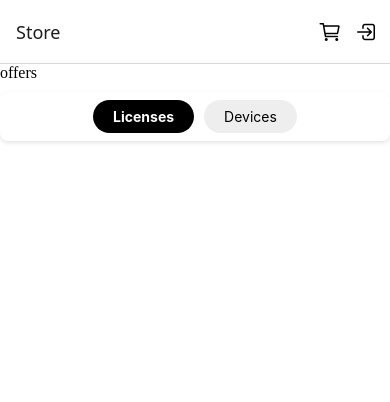
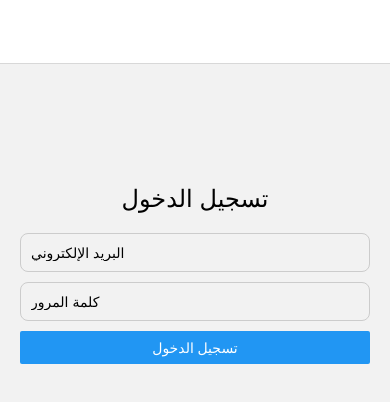
Before and after one commit to saeedatiah/shoppingApp, a React Native app: screen / in a window 390 px wide. Shown: the top 402 px of the page. Built offline with nearby package versions, Linux system fonts and the light colour scheme; no server answers; the database is empty.

Commit message:
Update App.tsx
modify initial navigator + some headers

```diff
--- a/App.tsx
+++ b/App.tsx
@@ -15,16 +15,17 @@ export default function App() {
   return (
     <CartProvider>
       <NavigationContainer>
-        <Stack.Navigator initialRouteName="Shopping">
+        <Stack.Navigator initialRouteName="Login">
           <Stack.Screen
             name="Shopping"
             component={ShoppingScreen}
-            options={{ headerTitle: "Store" }}
+            options={{ headerTitle: "Home" }}
           />
-          <Stack.Screen
+          <Stack.Screen //first modified screen "Login"
             name="Login"
             component={Login}
-            options={{ title: "Login" }}
+            options={{ title: "" }}
+
           />
           <Stack.Screen
             name="CartScreen"
@@ -34,7 +35,7 @@ export default function App() {
           <Stack.Screen
             name="Checkout"
             component={CheckoutScreen}
-            options={{ title: "Chechout" }}
+            options={{ title: "Checkout" }}
           />
         </Stack.Navigator>
       </NavigationContainer>
```
